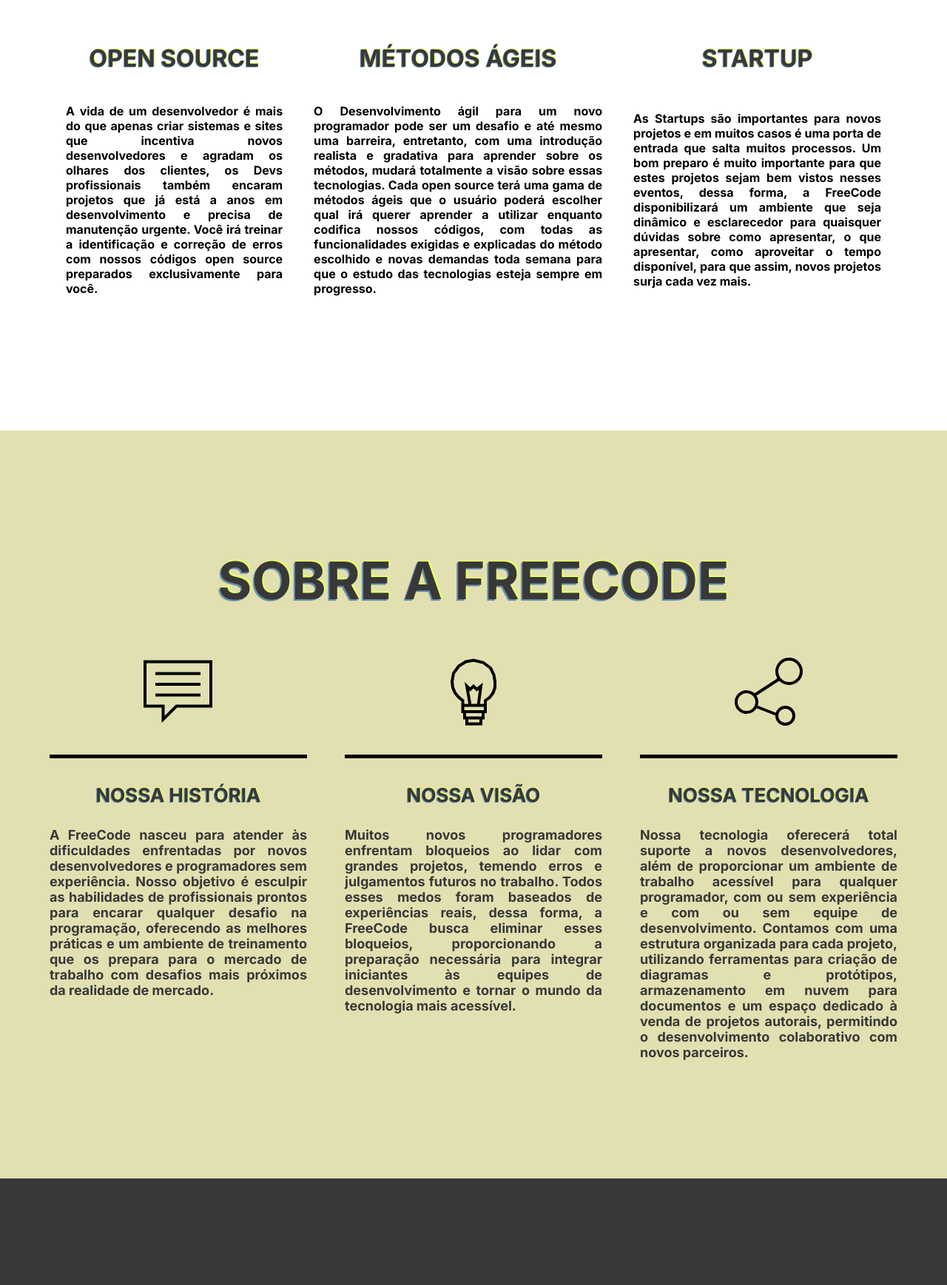
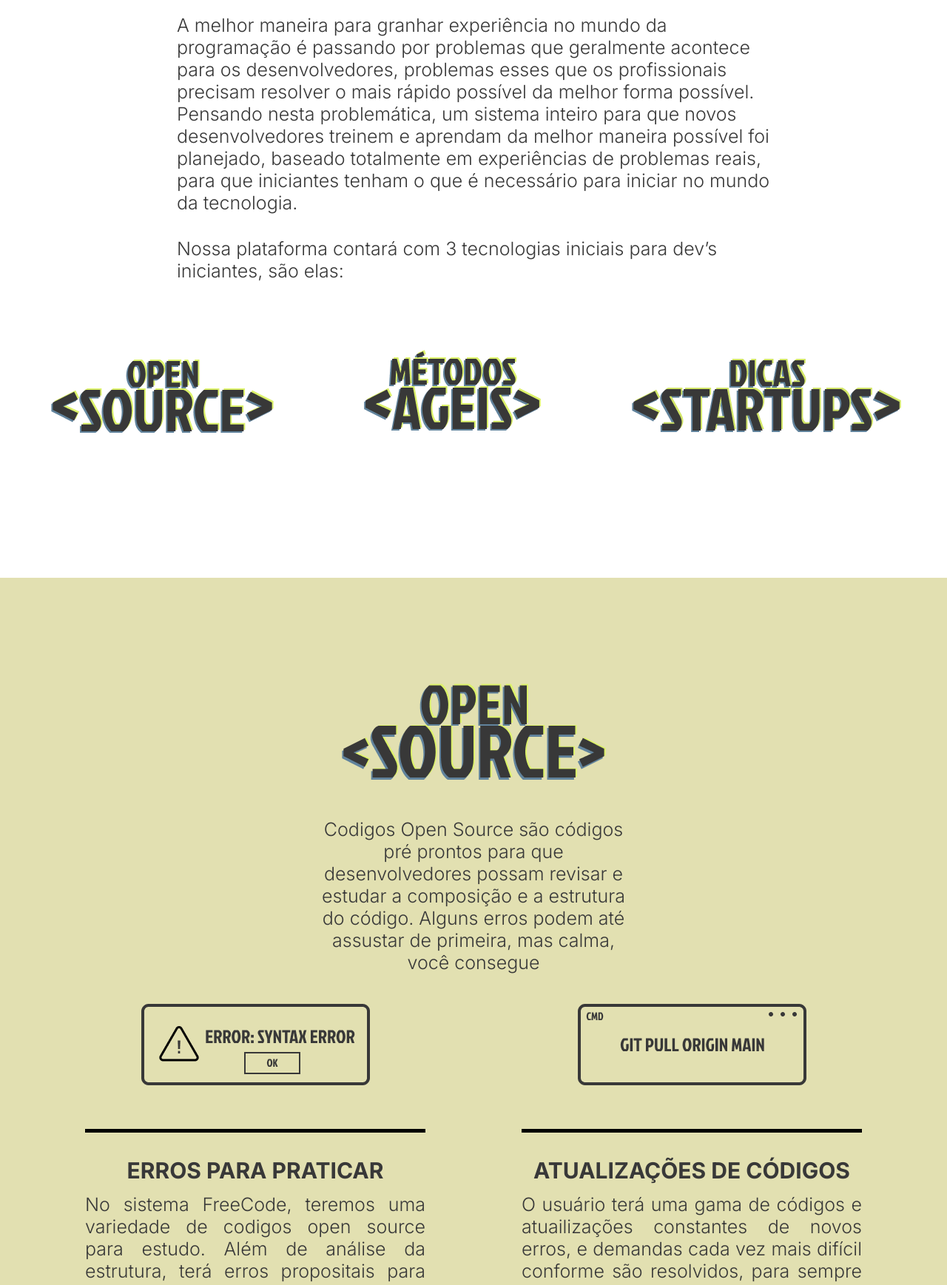
Before and after one commit to gui10l1/free-code, a plain HTML site: page index.html in a window 1280 px wide. Shown: the part 1202-2939 px from the top of the page at 74% size. Drawn offline with Linux system fonts and the light colour scheme; some packages are replaced by stand-ins of ours; a script that the page names is missing.

Commit message:
add: corrections needed

```diff
--- a/index.html
+++ b/index.html
@@ -53,58 +53,148 @@
     <main>
       <h1>FREECODE</h1>
 
-      <div class="tabelas">
-        <table id="tabela">
-          <tr class="titulos">
-            <th>OPEN SOURCE</th>
-            <th>MÉTODOS ÁGEIS</th>
-            <th>STARTUP</th>
-          </tr>
+      <div>
+        <p>
+          A melhor maneira para granhar experiência no mundo da programação é passando por problemas que geralmente
+          acontece para os desenvolvedores, problemas esses que os profissionais precisam resolver o mais rápido
+          possível da melhor forma possível.
+          Pensando nesta problemática, um sistema inteiro para que novos desenvolvedores treinem e aprendam da melhor
+          maneira possível foi planejado, baseado totalmente em experiências de problemas reais, para que iniciantes
+          tenham o que é necessário para iniciar no mundo da tecnologia.
+        </p>
 
-          <tr>
-            <th>
-              <p>
-                A vida de um desenvolvedor é mais do que apenas criar sistemas e sites que incentiva novos
-                desenvolvedores e
-                agradam os olhares dos clientes, os Devs profissionais também encaram projetos que já está a anos em
-                desenvolvimento e precisa de manutenção urgente.
-                Você irá treinar a identificação e correção de erros com nossos códigos open source preparados
-                exclusivamente para você.
-              </p>
-            </th>
+        <p>
+          Nossa plataforma contará com 3 tecnologias iniciais para dev’s iniciantes, são elas:
+        </p>
 
-            <th>
-              <p>
-                O Desenvolvimento ágil para um novo programador pode ser um desafio e até mesmo uma barreira,
-                entretanto,
-                com uma introdução realista e gradativa para aprender sobre os métodos, mudará totalmente a visão sobre
-                essas tecnologias. Cada open source terá uma gama de métodos ágeis que o usuário poderá escolher qual
-                irá
-                querer aprender a utilizar enquanto codifica nossos códigos, com todas as funcionalidades exigidas e
-                explicadas do método escolhido e novas demandas toda semana para que o estudo das tecnologias esteja
-                sempre
-                em progresso.
-              </p>
-            </th>
-
-            <th>
-              <p>
-                As Startups são importantes para novos projetos e em muitos casos é uma porta de entrada que salta
-                muitos
-                processos. Um bom preparo é muito importante para que estes projetos sejam bem vistos nesses eventos,
-                dessa
-                forma, a FreeCode disponibilizará um ambiente que seja dinâmico e esclarecedor para quaisquer dúvidas
-                sobre
-                como apresentar, o que apresentar, como aproveitar o tempo disponível, para que assim, novos projetos
-                surja
-                cada vez mais.
-              </p>
-            </th>
-          </tr>
-
-        </table>
+        <img src="./img/produtos.png" alt="Produtos">
       </div>
     </main>
+  </section>
+
+  <section id="addon-one" class="addon">
+    <img src="./img/open source.png" alt="">
+
+    <p>
+      Codigos Open Source são códigos pré prontos para que desenvolvedores possam revisar e estudar a composição e a
+      estrutura do código. Alguns erros podem até assustar de primeira, mas calma, você consegue
+    </p>
+
+    <div>
+      <div>
+        <header>
+          <img src="./img/syntax error.png" alt="">
+        </header>
+
+        <main>
+          <h1>ERROS PARA PRATICAR</h1>
+
+          <p>
+            No sistema FreeCode, teremos uma variedade de codigos open source para estudo. Além de análise da estrutura,
+            terá erros propositais para que novos desenvolvedores possam praticar a correção desses erros.
+          </p>
+        </main>
+      </div>
+
+      <div>
+        <header>
+          <img src="./img/git pull.png" alt="">
+        </header>
+
+        <main>
+          <h1>ATUALIZAÇÕES DE CÓDIGOS</h1>
+
+          <p>
+            O usuário terá uma gama de códigos e atuailizações constantes de novos erros, e demandas cada vez mais
+            difícil conforme são resolvidos, para sempre manter os estudos de correções de erros em dia. </p>
+        </main>
+      </div>
+    </div>
+  </section>
+
+  <section id="addon-two" class="addon">
+    <img src="./img/met ageis.png" alt="">
+
+    <p>
+      Os métodos ágeis estarão presente na vida do desenvolvedor frequentemente, dessa forma, é muito importante saber
+      trabalhar com essa tecnologia, mas não é nada fácil sem a prática!
+    </p>
+
+    <div>
+      <div>
+        <header>
+          <img src="./img/kanban.png" alt="">
+        </header>
+
+        <main>
+          <h1>QUADRO COMPLETO</h1>
+
+          <p>
+            No sistema FreeCode, teremos uma variedade de demandas exigidas do usuário para que seja realizado, dessa
+            forma, o método ágil que for escolhido irá entregar as demandas do código open source de forma fiel a uma
+            experiência do local de trabalho, com nível de dificuldade e descrição do erro.
+          </p>
+        </main>
+      </div>
+
+      <div>
+        <header>
+          <img src="./img/kanban colored.png" alt="">
+        </header>
+
+        <main>
+          <h1>ATUALIZAÇÕES DE DEMANDAS</h1>
+
+          <p>
+            O usuário terá uma gama de demanda de diversos níveis e atuailizações constantes de novos pedidos. O usuário
+            irá aprender como iniciar e como finalizar uma demanda, deixando tudo registrado da maneira que é exigida de
+            um profissional.
+          </p>
+        </main>
+      </div>
+    </div>
+  </section>
+
+  <section id="addon-three" class="addon">
+    <img src="./img/dicas.png" alt="">
+
+    <p>
+      Startup é o principal local onde desenvolvedores iniciantes conseguem a maior oportunidade para desenvolver os
+      próprios projetos e crescerem como empresa, mas como é o processo?
+    </p>
+
+    <div>
+      <div>
+        <header>
+          <img src="./img/TIMER.png" alt="">
+        </header>
+
+        <main>
+          <h1>DICAS DE PITCH</h1>
+
+          <p>
+            O momento onde é separado os projetos mais desenvolvidos, e aqueles que ainda precisam de mais pesquisa, o
+            Pitch! Na FreeCode haverá dicas de como apresentar, e o que é mais importante para apresentar, tudo para um
+            dev ter ótimas oportunidades!
+          </p>
+        </main>
+      </div>
+
+      <div>
+        <header>
+          <img src="./img/MSG.png" alt="">
+        </header>
+
+        <main>
+          <h1>VENDA DE PROJETO</h1>
+
+          <p>
+            Caso o projeto não tenha dado certo na apresentação, não se preocuope! A FreeCode te conecta com vários
+            interessados em novos projetos de tecnologia, abrindo espaço para que novas negociações aconteça!
+          </p>
+        </main>
+      </div>
+    </div>
   </section>
 
   <section id="three">
--- a/styles/scss/main.scss
+++ b/styles/scss/main.scss
@@ -106,60 +106,31 @@
       text-align: center;
     }
 
-    .tabelas{
-      text-align: justify;
-      padding-top: 40px;
-    }
-
-    .titulos {
-      text-shadow: -1px 1px #678EAA, 1px -1px #E7FF6E;
-      font-size: 32px;
-      font-weight: 700;
-      color: #383838;
-      text-align: center;
-    }
-
-    .tabela {
-      border-collapse: separate;
-      border-spacing: 10px;
-    }
-
-    th, td {
-      padding: 20px;
-    }
-
-    .boxes {
-      margin-top: 62px;
-    }
-
-    .box {
-      display: flex;
-      flex-direction: column;
-      gap: 34px;
-
-      max-width: calc(100% / 3 - 34px);
-      width: 100%;
-
+    > div {
       text-align: center;
 
-      > strong {
-        text-shadow:
-          -1px 1px #678EAA,
-          1px -1px #E7FF6E;
+      padding-top: 22px;
 
-        font-size: 32px;
-        font-weight: 700;
+      > p {
+        text-align: left;
+
+        max-width: 70%;
+
+        margin-left: auto;
+        margin-right: auto;
+
+        font-size: 25px;
+        font-weight: 300;
 
         color: #383838;
       }
 
-      > p {
-        font-size: 18px;
-        color: #383838;
-        font-weight: 700;
+      > p + p {
+        margin-top: 32px;
+      }
 
-        text-align: justify;
-        text-align-last: left;
+      > img {
+        margin-top: 83px;
       }
     }
   }
@@ -379,3 +350,87 @@
 #contactForm {
   display: none !important;
 }
+
+.addon {
+  padding: 0 20%;
+  padding: 115px;
+
+  text-align: center;
+
+  > p {
+    font-size: 25px;
+    font-weight: 300;
+
+    text-align: center;
+
+    max-width: 40%;
+
+    margin: 0 auto;
+    margin-top: 16px;
+  }
+
+  > div {
+    margin-top: 41px;
+
+    display: flex;
+    align-items: flex-start;
+    justify-content: center;
+    gap: 130px;
+
+    > div {
+      max-width: 517px;
+      width: 100%;
+
+      > header {
+        padding-bottom: 55px;
+
+        border-bottom: 5px solid #000;
+      }
+
+      > main {
+        margin-top: 33px;
+
+        > h1 {
+          font-size: 30px;
+          font-weight: 700;
+          margin-bottom: 13px;
+        }
+
+        > p {
+          text-align: justify;
+          text-align-last: left;
+
+          font-size: 25px;
+          font-weight: 300;
+        }
+      }
+    }
+  }
+}
+
+#addon-one {
+  background-color: #E2E0B1;
+
+  color: #383838;
+}
+
+#addon-two {
+  background-color: #383838;
+
+  color: #FFFFFF;
+
+  > div {
+    > div {
+      > header {
+        border-bottom-color: white;
+      }
+    }
+  }
+
+}
+
+#addon-three {
+  background-color: white;
+
+  color: #383838;
+}
```
Also changed, not shown: img/MSG.png (added), img/TIMER.png (added), img/dicas.png (added), img/git pull.png (added), img/kanban colored.png (added), img/kanban.png (added), img/met ageis.png (added), img/open source.png (added), img/produtos.png (added), img/syntax error.png (added), styles/css/main.css, 1 other file.
